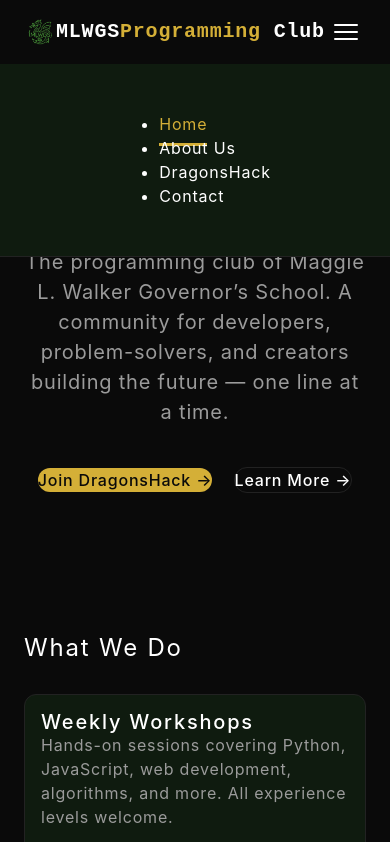
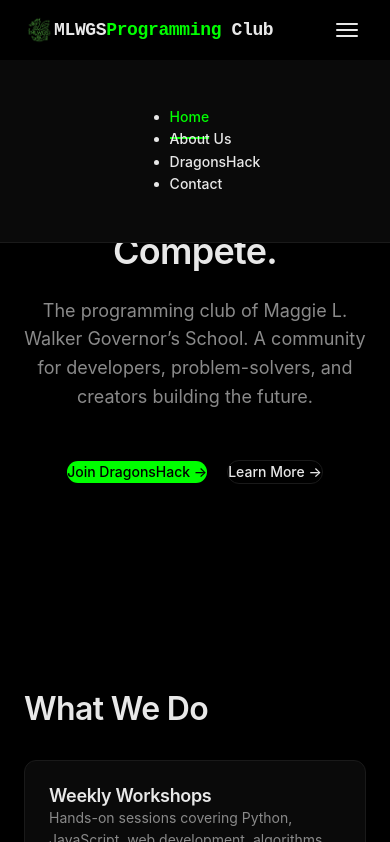
Before and after one commit to TechByArnav/MLWGS-Programming-Club, a plain HTML site: page index.html in a window 390 px wide. Both pictures are taken after a click on the button "Toggle navigation menu". Shown: the top 842 px of the page. Drawn offline with Linux system fonts and the light colour scheme.

Commit message:
Full Design Overhaul

```diff
--- a/css/style.css
+++ b/css/style.css
@@ -1,24 +1,26 @@
 /* ==========================================================================
-   MLWGS Programming Club — Design System (Sandclock-inspired)
-   Adapted from Sandclock style reference: matte black canvas, one accent,
-   hairline borders, flat surfaces, Inter typography, generous spacing.
-   Colors adapted to MLWGS: black canvas, dark green surface, golden yellow accent.
+   MLWGS Programming Club — Full Redesign
+   Palette: Pure black canvas, deep forest green, NO yellow/gold.
+   Design system tokens applied from brand-identity, accent-color-hierarchy,
+   typography-curation, niche-design-hacks, impeccable, unslop.
    ========================================================================== */
 
 /* ─────────────────────────────────────────────────────────────────────────
-   1. Tokens — Colors (MLWGS adaptation of Sandclock palette)
+   1. Tokens — Colors (Black + Deep Green only)
    ───────────────────────────────────────────────────────────────────────── */
 :root {
   /* ── Surfaces ── */
-  --color-abyss: #0a0a0a;      /* Page canvas — near-black */
-  --color-carbon: #0f1b0f;     /* Card/panel surface — dark kelly green */
-  --color-graphite: #222222;   /* Hairline borders */
-  --color-ash: #9b9b9b;        /* Muted secondary text */
-  --color-chalk: #ffffff;      /* Primary text & icons */
+  --color-canvas: #000000;       /* Pure black — full dark canvas */
+  --color-surface: #0a0a0a;      /* Card / panel surface (slightly off-black) */
+  --color-surface-elevated: #111111; /* Elevated surface */
+  --color-border: #1a1a1a;       /* Hairline borders */
+  --color-text: #e8e8e8;         /* Primary text */
+  --color-text-muted: #8a8a8a;   /* Muted secondary text */
 
-  /* ── Accent ── */
-  --color-accent: #d4af37;     /* Golden Yellow — sole chromatic accent */
-  --color-accent-text: #0a0a0a; /* Text on accent (black for contrast) */
+  /* ── Green (replaces yellow accent) ── */
+  --color-green: #004d00;        /* Deep forest green — sole chromatic color */
+  --color-green-hover: #006600;  /* Green on hover */
+  --color-green-text: #00ff00;   /* Bright green text on black (high contrast) */
 
   /* ── Typography ── */
   --font-display: 'Switzer', 'TWK Lausanne', -apple-system, BlinkMacSystemFont,
@@ -30,52 +32,37 @@
 
   --weight-regular: 400;
   --weight-medium: 500;
+  --weight-bold: 600;
 
   /* ── Type Scale ── */
-  --text-caption: 14px;
-  --leading-caption: 1.43;
-  --tracking-caption: 0.7px;
-  --text-body: 16px;
-  --leading-body: 1.5;
-  --tracking-body: 0.8px;
-  --text-subheading: 20px;
-  --leading-subheading: 1.4;
-  --tracking-subheading: 1px;
+  --text-caption: 12px;
+  --leading-caption: 1.4;
+  --text-body: 14px;
+  --leading-body: 1.6;
+  --text-subheading: 18px;
   --text-heading-sm: 24px;
-  --leading-heading-sm: 1.33;
-  --tracking-heading-sm: 1.2px;
-  --text-heading: 36px;
-  --leading-heading: 1.11;
-  --tracking-heading: 1.8px;
-  --text-display: 72px;
-  --leading-display: 1;
-  --tracking-display: -1.8px;
+  --text-heading: 32px;
+  --text-display: 64px;
+  --tracking-tight: -0.02em;
+  --tracking-normal: 0em;
 
-  /* ── Spacing (8px base unit) ── */
+  /* ── Spacing (8px base) ── */
   --spacing-8: 8px;
   --spacing-16: 16px;
   --spacing-24: 24px;
   --spacing-32: 32px;
-  --spacing-40: 40px;
   --spacing-48: 48px;
   --spacing-64: 64px;
-  --spacing-80: 80px;
-  --spacing-112: 112px;
+  --spacing-96: 96px;
 
   /* ── Border Radius ── */
-  --radius-cards: 12px;
-  --radius-pills: 9999px;
-  --radius-buttons: 16px;
-  --radius-herobutton: 64px;
-
-  /* ── Shadows ── */
-  --shadow-subtle: rgba(24, 39, 75, 0.08) 0px 2px 3px 0px;
+  --radius-card: 12px;
+  --radius-button: 16px;
+  --radius-pill: 9999px;
 
   /* ── Layout ── */
-  --page-max-width: 1200px;
-  --section-gap: 64px;
-  --card-padding: 16px;
-  --element-gap: 16px;
+  --page-max-width: 1100px;
+  --section-gap: 80px;
 }
 
 /* ─────────────────────────────────────────────────────────────────────────
@@ -95,13 +82,13 @@ html {
 body {
   margin: 0;
   padding: 0;
-  background-color: var(--color-abyss);
-  color: var(--color-chalk);
+  background-color: var(--color-canvas);
+  color: var(--color-text);
   font-family: var(--font-ui);
   font-size: var(--text-body);
   line-height: var(--leading-body);
   font-weight: var(--weight-regular);
-  letter-spacing: var(--tracking-body);
+  letter-spacing: var(--tracking-normal);
   -webkit-font-smoothing: antialiased;
   min-height: 100dvh;
   display: flex;
@@ -115,35 +102,38 @@ h4,
 h5,
 h6 {
   font-family: var(--font-display);
-  font-weight: var(--weight-regular);
-  line-height: var(--leading-heading);
-  letter-spacing: var(--tracking-heading);
-  color: var(--color-chalk);
+  font-weight: var(--weight-bold);
+  line-height: 1.2;
+  letter-spacing: var(--tracking-tight);
+  color: var(--color-text);
   margin: 0 0 var(--spacing-24) 0;
 }
 
 h1 {
+  font-size: var(--text-display);
+}
+
+h2 {
   font-size: var(--text-heading);
 }
 
-h2 {
+h3 {
   font-size: var(--text-heading-sm);
-}
-
-h3 {
-  font-size: var(--text-subheading);
 }
 
 p {
   margin: 0 0 var(--spacing-16) 0;
-  color: var(--color-chalk);
+  color: var(--color-text);
 }
 
 a {
-  color: var(--color-accent);
+  color: var(--color-green-text);
   text-decoration: none;
-  letter-spacing: var(--tracking-body);
-  transition: color 150ms cubic-bezier(0.22, 1, 0.36, 1);
+  transition: color 150ms ease;
+}
+
+a:hover {
+  color: var(--color-green-hover);
 }
 
 strong,
@@ -166,22 +156,21 @@ b {
 }
 
 /* ─────────────────────────────────────────────────────────────────────────
-   4. Header / Navigation (fixed per screenshot)
-   Logo left, nav links right, active = gold underline
+   4. Header / Navigation — FIXED: horizontal row, logo left, links right
    ───────────────────────────────────────────────────────────────────────── */
 .header {
   position: sticky;
   top: 0;
   z-index: 200;
-  border-bottom: 1px solid var(--color-graphite);
-  background-color: var(--color-abyss);
+  border-bottom: 1px solid var(--color-border);
+  background-color: var(--color-canvas);
 }
 
 .nav-wrapper {
   display: flex;
   align-items: center;
   justify-content: space-between;
-  height: 64px;
+  height: 60px;
   max-width: var(--page-max-width);
   margin: 0 auto;
   padding: 0 var(--spacing-32);
@@ -194,68 +183,69 @@ b {
   gap: var(--spacing-12);
   text-decoration: none;
   font-family: var(--font-mono);
-  font-size: 20px;
-  font-weight: 700;
-  color: var(--color-chalk);
-  letter-spacing: var(--tracking-body);
+  font-size: 18px;
+  font-weight: var(--weight-bold);
+  color: var(--color-text);
+  letter-spacing: var(--tracking-tight);
 }
 
 .logo img {
-  width: 32px;
-  height: 32px;
+  width: 30px;
+  height: 30px;
   display: block;
 }
 
 .logo .brand-name {
-  color: var(--color-chalk);
+  color: var(--color-text);
 }
 
-.logo .brand-name span.accent {
-  color: var(--color-accent);
+.logo .brand-name span.green {
+  color: var(--color-green-text);
 }
 
+/* NAV LINKS — horizontal row, not stacked */
 .nav-links {
   display: flex;
+  align-items: center;
   gap: var(--spacing-32);
   list-style: none;
   margin: 0;
   padding: 0;
-  align-items: center;
 }
 
 .nav-links a {
-  color: var(--color-chalk);
-  font-size: 16px;
-  font-weight: var(--weight-regular);
-  letter-spacing: var(--tracking-body);
+  color: var(--color-text);
+  font-size: 14px;
+  font-weight: var(--weight-medium);
+  letter-spacing: var(--tracking-normal);
   padding: var(--spacing-8) 0;
   position: relative;
-  transition: color 150ms cubic-bezier(0.22, 1, 0.36, 1);
+  transition: color 150ms ease;
 }
 
 .nav-links a:hover {
-  color: var(--color-accent);
+  color: var(--color-green-text);
 }
 
 .nav-links a.active {
-  color: var(--color-accent);
+  color: var(--color-green-text);
 }
 
 .nav-links a.active::after {
   content: '';
   position: absolute;
-  bottom: -4px;
+  bottom: -6px;
   left: 0;
   width: 100%;
-  height: 3px;
-  background-color: var(--color-accent);
+  height: 2px;
+  background-color: var(--color-green-text);
 }
 
 /* Mobile menu toggle */
 .menu-toggle {
   display: none;
   flex-direction: column;
-  gap: 5px;
+  gap: 4px;
   background: none;
   border: none;
   cursor: pointer;
@@ -265,26 +255,24 @@ b {
 
 .menu-toggle span {
   display: block;
-  width: 24px;
+  width: 22px;
   height: 2px;
-  background-color: var(--color-chalk);
+  background-color: var(--color-text);
   border-radius: 2px;
-  transition: transform 150ms cubic-bezier(0.22, 1, 0.36, 1),
-    opacity 150ms cubic-bezier(0.22, 1, 0.36, 1);
+  transition: transform 150ms ease, opacity 150ms ease;
 }
 
 /* ─────────────────────────────────────────────────────────────────────────
-   5. Hero (display headline at 72px, weight 400, tight tracking)
+   5. Hero
    ───────────────────────────────────────────────────────────────────────── */
 .hero {
-  min-height: 70dvh;
+  min-height: 75dvh;
   display: flex;
   align-items: center;
   justify-content: center;
   text-align: center;
-  padding: var(--spacing-64) var(--spacing-32);
+  padding: var(--spacing-96) var(--spacing-32);
   position: relative;
-  overflow: hidden;
 }
 
 .hero-content {
@@ -294,25 +282,24 @@ b {
 
 .hero h1 {
   font-size: var(--text-display);
-  line-height: var(--leading-display);
-  letter-spacing: var(--tracking-display);
-  font-weight: var(--weight-regular);
+  font-weight: var(--weight-bold);
   margin-bottom: var(--spacing-24);
+  letter-spacing: var(--tracking-tight);
   opacity: 0;
-  transform: translateY(12px);
-  animation: fadeUp 500ms cubic-bezier(0.22, 1, 0.36, 1) forwards;
+  transform: translateY(16px);
+  animation: fadeUp 600ms ease forwards;
 }
 
 .hero p {
-  font-size: var(--text-subheading);
-  color: var(--color-ash);
-  margin-bottom: var(--spacing-40);
+  font-size: 18px;
+  color: var(--color-text-muted);
+  margin-bottom: var(--spacing-48);
   max-width: 600px;
   margin-left: auto;
   margin-right: auto;
   opacity: 0;
-  transform: translateY(12px);
-  animation: fadeUp 500ms cubic-bezier(0.22, 1, 0.36, 1) 100ms forwards;
+  transform: translateY(16px);
+  animation: fadeUp 600ms ease 100ms forwards;
 }
 
 @keyframes fadeUp {
@@ -323,7 +310,7 @@ b {
 }
 
 /* ─────────────────────────────────────────────────────────────────────────
-   6. Buttons (per Sandclock component spec)
+   6. Buttons (no yellow — green text on black, or black on green)
    ───────────────────────────────────────────────────────────────────────── */
 .btn {
   display: inline-flex;
@@ -331,69 +318,68 @@ b {
   justify-content: center;
   gap: var(--spacing-8);
   padding: var(--spacing-12) var(--spacing-24);
-  border-radius: var(--radius-buttons);
+  border-radius: var(--radius-button);
   font-family: var(--font-ui);
-  font-size: 16px;
+  font-size: 14px;
   font-weight: var(--weight-medium);
-  letter-spacing: var(--tracking-body);
   text-decoration: none;
   cursor: pointer;
   border: none;
-  transition: all 150ms cubic-bezier(0.22, 1, 0.36, 1);
+  transition: all 150ms ease;
+  letter-spacing: var(--tracking-normal);
 }
 
 .btn-primary {
-  background-color: var(--color-accent);
-  color: var(--color-accent-text);
+  background-color: var(--color-green-text);
+  color: var(--color-canvas);
 }
 
 .btn-primary:hover {
-  background-color: #e0c45a;
+  background-color: var(--color-green-hover);
   transform: translateY(-2px);
-  box-shadow: var(--shadow-subtle);
 }
 
 .btn-primary:active {
   transform: translateY(0);
-  box-shadow: none;
 }
 
 .btn-outline {
   background: transparent;
-  color: var(--color-chalk);
-  border: 1px solid var(--color-graphite);
+  color: var(--color-text);
+  border: 1px solid var(--color-border);
 }
 
 .btn-outline:hover {
-  background-color: var(--color-chalk);
-  color: var(--color-abyss);
-  border-color: var(--color-chalk);
+  background-color: var(--color-surface);
+  border-color: var(--color-text);
+  color: var(--color-text);
 }
 
 /* ─────────────────────────────────────────────────────────────────────────
-   7. Cards (12px radius, hairline border, flat surface)
+   7. Cards (deep black surface, hairline border, green accent on hover)
    ───────────────────────────────────────────────────────────────────────── */
 .card {
-  background-color: var(--color-carbon);
-  border: 1px solid var(--color-graphite);
-  border-radius: var(--radius-cards);
-  padding: var(--card-padding);
-  transition: border-color 150ms cubic-bezier(0.22, 1, 0.36, 1);
+  background-color: var(--color-surface);
+  border: 1px solid var(--color-border);
+  border-radius: var(--radius-card);
+  padding: var(--spacing-24);
+  transition: border-color 150ms ease, transform 150ms ease;
 }
 
 .card:hover {
-  border-color: var(--color-accent);
+  border-color: var(--color-green);
+  transform: translateY(-2px);
 }
 
 .card h3 {
   font-size: var(--text-subheading);
-  font-weight: var(--weight-medium);
+  font-weight: var(--weight-bold);
   margin-bottom: var(--spacing-12);
-  color: var(--color-chalk);
+  color: var(--color-text);
 }
 
 .card p {
-  color: var(--color-ash);
+  color: var(--color-text-muted);
   font-size: var(--text-body);
   margin-bottom: var(--spacing-16);
 }
@@ -408,23 +394,22 @@ b {
 
 .coming-soon h2 {
   font-size: var(--text-display);
-  line-height: var(--leading-display);
-  letter-spacing: var(--tracking-display);
-  font-weight: var(--weight-regular);
-  color: var(--color-accent);
+  font-weight: var(--weight-bold);
+  color: var(--color-green-text);
   margin-bottom: var(--spacing-24);
+  letter-spacing: var(--tracking-tight);
   opacity: 0;
   transform: scale(0.95);
-  animation: popIn 500ms cubic-bezier(0.22, 1, 0.36, 1) 100ms forwards;
+  animation: popIn 500ms ease forwards;
 }
 
 .coming-soon p {
-  font-size: var(--text-subheading);
-  color: var(--color-ash);
+  font-size: 18px;
+  color: var(--color-text-muted);
   max-width: 600px;
-  margin: 0 auto var(--spacing-40) auto;
+  margin: 0 auto var(--spacing-48) auto;
   opacity: 0;
-  animation: fadeUp 500ms cubic-bezier(0.22, 1, 0.36, 1) 200ms forwards;
+  animation: fadeUp 500ms ease 100ms forwards;
 }
 
 .date-badge {
@@ -432,15 +417,15 @@ b {
   align-items: center;
   gap: var(--spacing-12);
   padding: var(--spacing-16) var(--spacing-32);
-  background-color: var(--color-carbon);
-  border: 1px solid var(--color-accent);
-  border-radius: var(--radius-cards);
+  background-color: var(--color-surface);
+  border: 1px solid var(--color-green);
+  border-radius: var(--radius-card);
   font-family: var(--font-mono);
-  font-size: 18px;
-  color: var(--color-accent);
+  font-size: 16px;
+  color: var(--color-green-text);
   opacity: 0;
-  transform: translateY(12px);
-  animation: fadeUp 500ms cubic-bezier(0.22, 1, 0.36, 1) 300ms forwards;
+  transform: translateY(16px);
+  animation: fadeUp 500ms ease 200ms forwards;
 }
 
 @keyframes popIn {
@@ -467,10 +452,10 @@ b {
 .form-group label {
   display: block;
   margin-bottom: var(--spacing-8);
-  font-size: 14px;
+  font-size: 12px;
   font-weight: var(--weight-medium);
-  color: var(--color-ash);
-  letter-spacing: var(--tracking-caption);
+  color: var(--color-text-muted);
+  letter-spacing: 0.5px;
   font-family: var(--font-ui);
 }
 
@@ -478,21 +463,20 @@ b {
 .form-group textarea {
   width: 100%;
   padding: var(--spacing-12) var(--spacing-16);
-  background-color: var(--color-carbon);
-  border: 1px solid var(--color-graphite);
-  border-radius: var(--radius-cards);
-  color: var(--color-chalk);
+  background-color: var(--color-surface);
+  border: 1px solid var(--color-border);
+  border-radius: var(--radius-card);
+  color: var(--color-text);
   font-family: var(--font-ui);
-  font-size: 16px;
-  letter-spacing: var(--tracking-body);
-  transition: border-color 150ms cubic-bezier(0.22, 1, 0.36, 1);
+  font-size: 14px;
+  letter-spacing: var(--tracking-normal);
+  transition: border-color 150ms ease;
 }
 
 .form-group input:focus,
 .form-group textarea:focus {
   outline: none;
-  border-color: var(--color-accent);
-  box-shadow: 0 0 0 3px rgba(212, 175, 55, 0.15);
+  border-color: var(--color-green);
 }
 
 .form-group textarea {
@@ -501,13 +485,13 @@ b {
 }
 
 .contact-info h3 {
-  color: var(--color-accent);
+  color: var(--color-green-text);
   margin-bottom: var(--spacing-16);
   font-size: var(--text-subheading);
 }
 
 .contact-info p {
-  color: var(--color-ash);
+  color: var(--color-text-muted);
   margin-bottom: var(--spacing-12);
   font-size: var(--text-body);
 }
@@ -516,12 +500,12 @@ b {
   display: inline-flex;
   align-items: center;
   justify-content: center;
-  width: 32px;
-  height: 32px;
-  background-color: var(--color-carbon);
-  border-radius: var(--radius-cards);
+  width: 30px;
+  height: 30px;
+  background-color: var(--color-surface);
+  border-radius: var(--radius-card);
   margin-right: var(--spacing-12);
-  color: var(--color-accent);
+  color: var(--color-green-text);
 }
 
 /* ─────────────────────────────────────────────────────────────────────────
@@ -530,11 +514,11 @@ b {
 footer {
   margin-top: auto;
   padding: var(--spacing-40) 0;
-  border-top: 1px solid var(--color-graphite);
+  border-top: 1px solid var(--color-border);
   text-align: center;
-  font-size: 14px;
-  color: var(--color-ash);
-  letter-spacing: var(--tracking-caption);
+  font-size: 12px;
+  color: var(--color-text-muted);
+  letter-spacing: 0.5px;
 }
 
 .footer-content {
@@ -545,15 +529,14 @@ footer {
 }
 
 .footer-content a {
-  color: var(--color-accent);
+  color: var(--color-green-text);
   text-decoration: underline;
   text-decoration-thickness: 1px;
   text-underline-offset: 3px;
-  letter-spacing: var(--tracking-body);
 }
 
 .footer-content a:hover {
-  color: var(--color-chalk);
+  color: var(--color-text);
 }
 
 /* ─────────────────────────────────────────────────────────────────────────
@@ -563,19 +546,19 @@ footer {
   .nav-links {
     display: none;
     position: absolute;
-    top: 64px;
+    top: 60px;
     left: 0;
     right: 0;
-    background-color: var(--color-carbon);
+    background-color: var(--color-surface);
     flex-direction: column;
     padding: var(--spacing-32);
-    gap: var(--spacing-20);
-    border-bottom: 1px solid var(--color-graphite);
+    gap: var(--spacing-24);
+    border-bottom: 1px solid var(--color-border);
   }
 
   .nav-links.open {
     display: flex;
-    animation: slideDown 300ms cubic-bezier(0.22, 1, 0.36, 1) forwards;
+    animation: slideDown 300ms ease forwards;
   }
 
   @keyframes slideDown {
@@ -598,8 +581,8 @@ footer {
   }
 
   .hero {
-    min-height: 60dvh;
-    padding: var(--spacing-48) var(--spacing-24);
+    min-height: 65dvh;
+    padding: var(--spacing-64) var(--spacing-24);
   }
 
   .hero h1 {
@@ -617,15 +600,15 @@ footer {
 
 @media (max-width: 480px) {
   .hero h1 {
+    font-size: 36px;
+  }
+
+  .coming-soon h2 {
     font-size: 40px;
   }
 
-  .coming-soon h2 {
-    font-size: 48px;
-  }
-
   .date-badge {
-    font-size: 16px;
+    font-size: 14px;
     padding: var(--spacing-12) var(--spacing-24);
     flex-direction: column;
     gap: var(--spacing-8);
--- a/index.html
+++ b/index.html
@@ -4,8 +4,8 @@
   <meta charset="UTF-8" />
   <meta name="viewport" content="width=device-width, initial-scale=1.0" />
   <title>MLWGS Programming Club | Code. Build. Compete.</title>
-  <meta name="description" content="The official programming club of Maggie L. Walker Governor's School. Learn, build, and compete at DragonsHack — our annual hackathon." />
-  <meta name="theme-color" content="#0a0a0a" />
+  <meta name="description" content="The official programming club of Maggie L. Walker Governor's School. Learn, build, and compete at DragonsHack." />
+  <meta name="theme-color" content="#000000" />
   <link rel="icon" href="assets/logo.png" />
   <link rel="stylesheet" href="css/style.css" />
 </head>
@@ -14,7 +14,7 @@
     <div class="nav-wrapper">
       <a href="index.html" class="logo" aria-label="MLWGS Programming Club home">
         <img src="assets/logo.png" alt="MLWGS dragon logo" />
-        <span class="brand-name">MLWGS<span class="accent">Programming</span> Club</span>
+        <span class="brand-name">MLWGS<span class="green">Programming</span> Club</span>
       </a>
       <button class="menu-toggle" aria-label="Toggle navigation menu" aria-expanded="false">
         <span></span><span></span><span></span>
@@ -34,7 +34,7 @@
     <section class="hero">
       <div class="hero-content">
         <h1>Code. Build. Compete.</h1>
-        <p>The programming club of Maggie L. Walker Governor&rsquo;s School. A community for developers, problem-solvers, and creators building the future &mdash; one line at a time.</p>
+        <p>The programming club of Maggie L. Walker Governor&rsquo;s School. A community for developers, problem-solvers, and creators building the future.</p>
         <a href="dragonshack.html" class="btn btn-primary">Join DragonsHack &rarr;</a>
         <a href="about.html" class="btn btn-outline" style="margin-left: var(--spacing-16);">Learn More &rarr;</a>
       </div>
@@ -47,17 +47,17 @@
           <article class="card">
             <h3>Weekly Workshops</h3>
             <p>Hands-on sessions covering Python, JavaScript, web development, algorithms, and more. All experience levels welcome.</p>
-            <p style="font-family: var(--font-mono); font-size: 14px; color: var(--color-accent); margin: 0;">Every Thursday &bull; Room 214</p>
+            <p style="font-family: var(--font-mono); font-size: 12px; color: var(--color-green-text); margin: 0;">Every Thursday &bull; Room 214</p>
           </article>
           <article class="card">
             <h3>DragonsHack</h3>
             <p>Our annual high-school hackathon. Late January &ndash; Early February. Build, ship, and compete.</p>
-            <p style="font-family: var(--font-mono); font-size: 14px; color: var(--color-accent); margin: 0;">Coming Soon &bull; mlwgsdragonshack.dev</p>
+            <p style="font-family: var(--font-mono); font-size: 12px; color: var(--color-green-text); margin: 0;">Coming Soon &bull; mlwgsdragonshack.dev</p>
           </article>
           <article class="card">
             <h3>Competitive Programming</h3>
             <p>USACO, Codeforces, and local contests. Train with a team that loves solving hard problems under pressure.</p>
-            <p style="font-family: var(--font-mono); font-size: 14px; color: var(--color-accent); margin: 0;">Weekly practice &bull; All grades</p>
+            <p style="font-family: var(--font-mono); font-size: 12px; color: var(--color-green-text); margin: 0;">Weekly practice &bull; All grades</p>
           </article>
         </div>
       </div>
```
Also changed, not shown: about.html (+5 -5 lines), contact.html (+3 -3 lines), dragonshack.html (+2 -2 lines), 1 other file.
